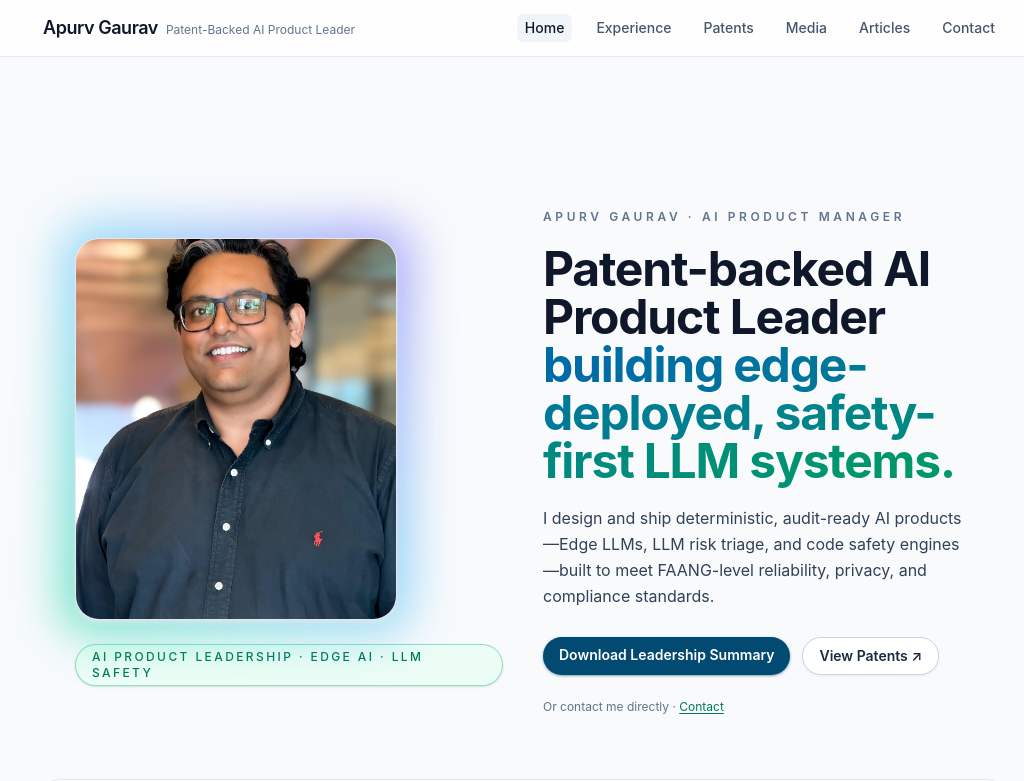
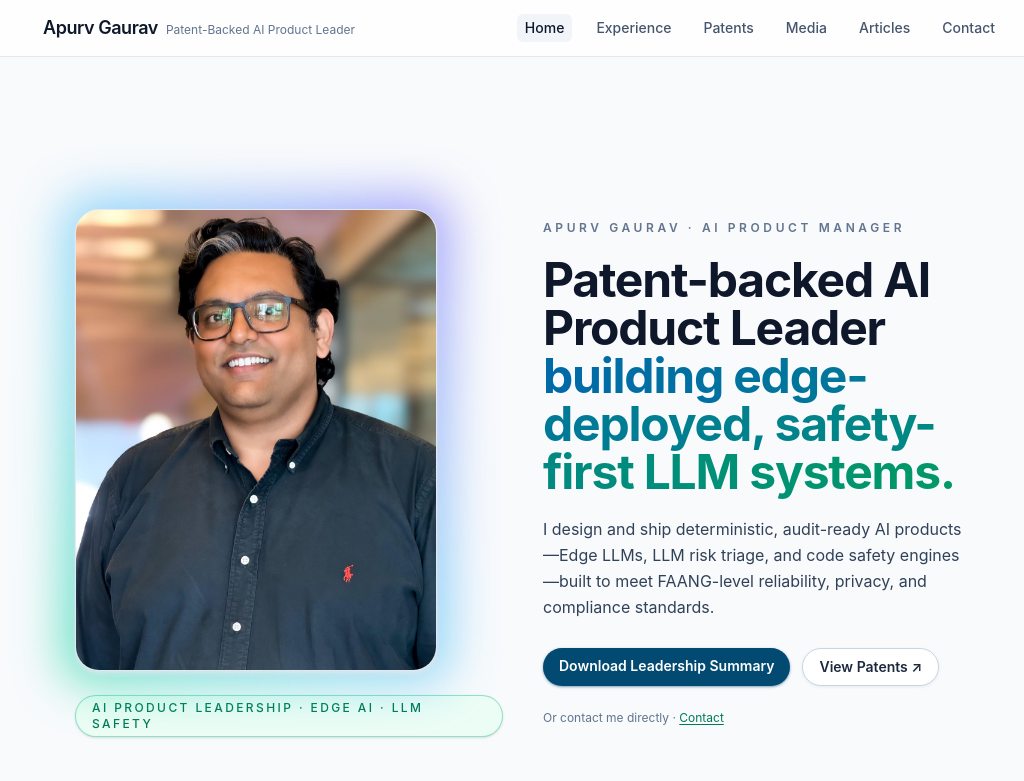
Before and after one commit to apurvgaurav/apurv-portfolio, a Next.js app: page / in a window 1280 px wide. Shown: the top 781 px of the page, without its empty margins (117-1141 px from the left). Built offline with nearby package versions, Linux system fonts and the light colour scheme.

Commit message:
Update page.tsx

```diff
--- a/app/page.tsx
+++ b/app/page.tsx
@@ -32,7 +32,7 @@ export default function HomePage() {
                 width={360}
                 height={460}
                 priority
-                className="h-[380px] w-[320px] object-cover"
+                className="h-[440px] w-[340px] object-cover object-top md:h-[460px] md:w-[360px]"
               />
             </div>
           </div>
```
